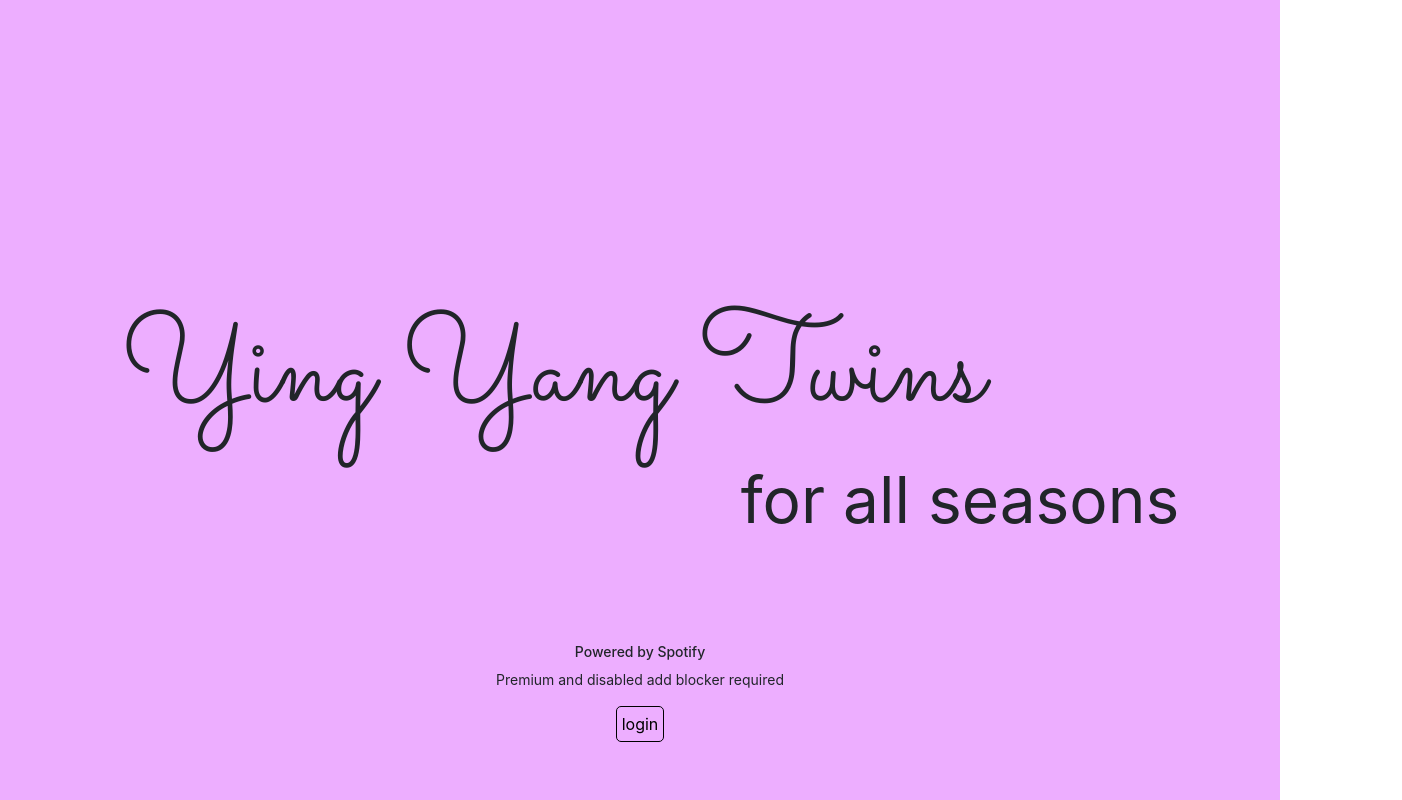
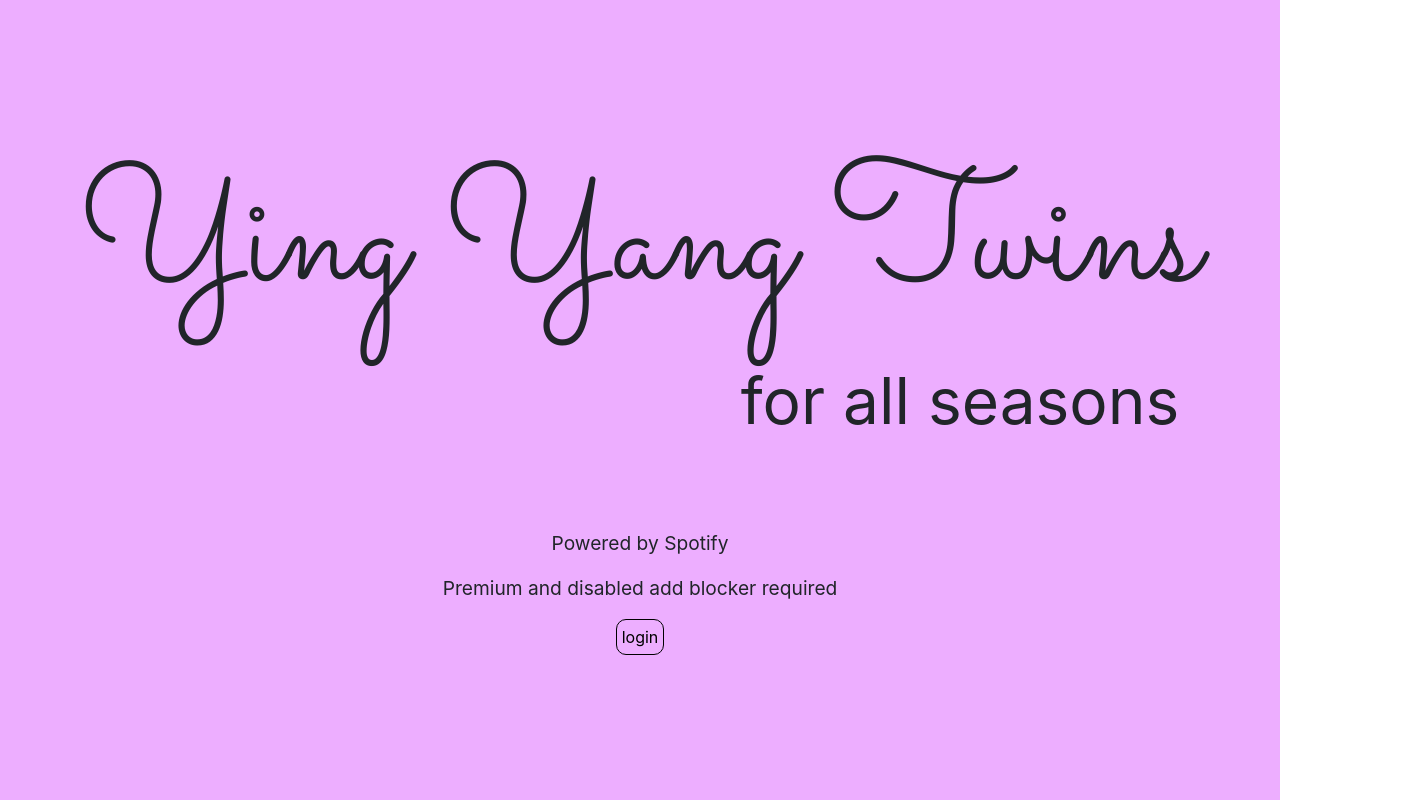
Before and after one commit to joshri/for-all-seasons, a React (Create React App) app: page / in a window 1280 px wide. Shown: the whole page, 1402 px wide, since content can reach past the window. Built offline with nearby package versions, Linux system fonts and the light colour scheme.

Commit message:
sass setup and restyle of login page

```diff
--- a/package.json
+++ b/package.json
@@ -10,6 +10,7 @@
 		"@testing-library/react": "^9.5.0",
 		"@testing-library/user-event": "^7.2.1",
 		"bootstrap": "^4.5.2",
+		"node-sass": "^4.14.1",
 		"passport-spotify": "^1.1.0",
 		"query-string": "^6.13.1",
 		"react": "^16.13.1",
--- a/src/Components/App.css
+++ /dev/null
@@ -1,57 +0,0 @@
-html {
-	font-family: 'Montserrat', sans-serif;
-	margin: 0 !important;
-	padding: 0 !important;
-}
-
-.title {
-	width: 100vw;
-	font-family: 'Sacramento', cursive;
-	font-size: 10vw;
-	margin-top: 30vh;
-	margin-right: 1vw;
-	margin-bottom: 0;
-	margin-left: 20vw;
-}
-
-a {
-	text-decoration: none;
-	color: black;
-}
-
-label {
-	font-size: 14px;
-	margin-right: 5px;
-	font-family: 'Montserrat', sans-serif;
-}
-
-button {
-	margin: 5px;
-	background: transparent;
-	border: none;
-	transition: color 0.5s;
-	font-family: 'Montserrat', sans-serif;
-}
-
-
-button:hover {
-	color: orange;
-}
-
-.modal {
-	background: '#E5CCEC';
-}
-@keyframes fadeIn {
-	0% {
-		opacity: 0;
-	}
-	100% {
-		opacity: 1;
-	}
-}
-
-@media(device-width: 600px) {
-    .artistform {
-        margin-bottom: 5vh !important
-    }
-}
--- a/src/Components/App.js
+++ b/src/Components/App.js
@@ -1,27 +1,30 @@
 import React, { useState, useEffect } from 'react';
-import 'bootstrap/dist/css/bootstrap.min.css';
-import './App.css';
+import './App.scss';
 import Home from './Home';
 import Header from './Header';
 import Login from './Login';
-import ArtistForm from './ArtistForm';
 
 import { ScriptCache } from './ScriptCache';
 
 function App() {
+	//tokens
+	let [access, setAccess] = useState('');
+	let [refresh, setRefresh] = useState('');
+	//web player sdk
 	let [playerId, setPlayerId] = useState('');
-	let [access, setAccess] = useState('');
 	let [ready, setReady] = useState(false);
-	let [refresh, setRefresh] = useState('');
+	//user id
 	let [id, setId] = useState('');
+	//spotify api data
 	let [artist, setArtist] = useState({ name: 'Ying Yang Twins' });
 	let [tracks, setTracks] = useState('');
 	let [currentlyPlaying, setCurrentlyPlaying] = useState({
 		name: 'Select a Track!',
 		cover: 'https://i.scdn.co/image/ab67616d000048511f52a7e9b573959c8e430974',
-		artists: [{ name: artist.name }],
+		artists: [{ name: '' }],
 	});
 
+	//web player set up - see script cache class below
 	function spotifySDKCallback() {
 		window.onSpotifyWebPlaybackSDKReady = () => {
 			if (access && !ready) {
@@ -72,7 +75,7 @@ function App() {
 	]);
 
 	useEffect(() => {
-		//grab access token and user id after login
+		//grab tokens and user id from url using query string module after login
 		const queryString = require('query-string');
 		let parsed = queryString.parse(window.location.search);
 		setAccess(parsed.accesstoken);
@@ -87,7 +90,6 @@ function App() {
 		return (
 			<div>
 				<Header artist={artist} access={access} setArtist={setArtist} />
-				<ArtistForm access={access} setArtist={setArtist} />
 				<Home
 					currentlyPlaying={currentlyPlaying}
 					setCurrentlyPlaying={setCurrentlyPlaying}
--- /dev/null
+++ b/src/Components/App.scss
@@ -0,0 +1,2 @@
+@import '../scss/config.scss';
+@import '../scss/styles.scss';
--- a/src/Components/ArtistForm.js
+++ b/src/Components/ArtistForm.js
@@ -23,9 +23,9 @@ function ArtistForm(props) {
 	};
 
 	return (
-		<div>
+		<div className='artist-form'>
 			<About show={show} handleClose={handleClose} />
-			<div className='artistform'>
+			<div>
 				<form onSubmit={loadArtist}>
 					<label htmlFor='artist'>Artist:</label>
 					<input
--- a/src/Components/Header.js
+++ b/src/Components/Header.js
@@ -1,11 +1,13 @@
 import React from 'react';
+import ArtistForm from './ArtistForm';
 
 function Header(props) {
 	return (
-		<div>
-			<h1>
+		<div className='header-container'>
+			<h1 className='header'>
 				{props.artist.name || 'Ying Yang Twins'} <span> - for all seasons</span>
 			</h1>
+			<ArtistForm access={props.access} setArtist={props.setArtist} />
 		</div>
 	);
 }
--- a/src/Components/Home.js
+++ b/src/Components/Home.js
@@ -4,6 +4,8 @@ import Playlist from './Playlist';
 import Spinner from 'react-bootstrap/Spinner';
 
 function Home(props) {
+	//this component creates the sorted playlist from the artist name passed down through App + ArtistForm
+
 	let [ids, setIds] = useState([]);
 	let [features, setFeatures] = useState([]);
 	let [seasonSorted, setSeasonSorted] = useState([]);
@@ -16,7 +18,7 @@ function Home(props) {
 	let artist = props.artist;
 	let tracks = { tracks: props.tracks, setTracks: props.setTracks };
 
-	//get tracks
+	//TODO: change three useEffects into asynchronous functions?
 	useEffect(() => {
 		//get 50 tracks from artist
 		fetch(
@@ -39,18 +41,19 @@ function Home(props) {
 				//search for remixes/duplicates
 				let forTracks = [];
 				let isDupe = false;
-
 				for (let i = 0; i < popSort.length; i++) {
 					isDupe = false;
-					//left paren is indicator of a remixed version
+					//separate title at left paren to test equality - we don't want to filter out songs with the same featured artist but different title, or songs with the same title and different features.
 					let popTest = popSort[i].name.split('(')[0];
 					for (let j = 0; j < forTracks.length; j++) {
 						let trackTest = forTracks[j].name.split('(')[0];
+						//test if title without features is the same
 						if (popTest.includes(trackTest) || trackTest.includes(popTest)) {
 							isDupe = true;
 							break;
 						}
 					}
+					//filters out artists with similar names that sneak onto the list
 					if (popSort[i].artists[0].name !== artist.name) {
 						isDupe = true;
 					}
@@ -69,13 +72,13 @@ function Home(props) {
 				let forIds = [];
 				forTracks.forEach((track) => forIds.push(track.id));
 				setIds(forIds);
-
 				tracks.setTracks(forTracks);
 			});
 	}, [access, artist]);
 
 	//once tracks are set, use ids to set audio features
 	useEffect(() => {
+		if (ids) {
 			fetch(`https://api.spotify.com/v1/audio-features/?ids=${ids.join(',')}`, {
 				headers: {
 					'Content-Type': 'application/json',
@@ -86,12 +89,13 @@ function Home(props) {
 				.then((res) => {
 					setFeatures(res['audio_features']);
 				});
+		}
 	}, [access, ids]);
 
 	useEffect(() => {
+		//once features are set, calculate season score and sort
+		if (features[0] != null) {
 			let seasonScore = [];
-
-		if (features[0] != null) {
 			for (let i = 0; i < features.length; i++) {
 				//some songs might not have audio features
 				if (
@@ -130,14 +134,14 @@ function Home(props) {
 	if (!seasonSorted.length) {
 		return (
 			<div>
-				<Spinner>Loading</Spinner>
+				<Spinner animation='border' role='status'/>
+				<h4>Loading...</h4>
 				<p>Stuck? Your add blocker might be blocking the Spotify API!</p>
 			</div>
 		);
 	} else {
 		return (
 			<div>
-
 				<Playlist
 					access={props.access}
 					currentlyPlaying={props.currentlyPlaying}
--- a/src/Components/Login.js
+++ b/src/Components/Login.js
@@ -2,58 +2,16 @@ import React from 'react';
 
 function Login(props) {
 	return (
-		<div
-			style={{
-				display: 'flex',
-				flexDirection: 'column',
-				justifyContent: 'center',
-				alignItems: 'center',
-				animation: 'fadeIn 1.5s ease-in forwards',
-				backgroundColor: '#EDAEFF',
-				minHeight: '100vh',
-				minWidth: '100vw',
-			}}>
+		<div className='animate'>
 			<h1 className='title'>Ying Yang Twins</h1>
 
-			<p
-				style={{
-					fontSize: '5vw',
-					marginTop: 0,
-					marginLeft: '50vw',
-					opacity: 0,
-					animation: 'fadeIn 1.5s 1.5s ease-in forwards',
-				}}>
-				for all seasons
-			</p>
-			<div style={{display: 'flex', flexDirection: 'column', justifyContent: 'center', alignItems: 'center',}}>
-				<h3
-					style={{
-						opacity: 0,
-						marginTop: '10vh',
-						fontSize: '14px',
-						animation: 'fadeIn 1.5s 3s ease-in forwards',
-					}}>
-					Powered by Spotify
-				</h3>
-				<p
-					style={{
-						animation: 'fadeIn 1.5s 3s ease-in forwards',
-						opacity: 0,
-						fontSize: '14px',
-						width: '100vw',
-						textAlign: 'center',
-					}}>
-					Premium and disabled add blocker required
-				</p>
+			<p className='animate-2'>for all seasons</p>
+			<div className='post-title'>
+				<p className='animate-3'>Powered by Spotify</p>
+				<p className='animate-3'>Premium and disabled add blocker required</p>
 				<a
-					href='https://seasons-backend.herokuapp.com/auth/spotify'
-					style={{
-						animation: 'fadeIn 1.5s 3s ease-in forwards',
-						border: '1px solid black',
-						opacity: 0,
-						borderRadius: '5px',
-						padding: '5px',
-					}}>
+					className='animate-a'
+					href='https://seasons-backend.herokuapp.com/auth/spotify'>
 					login
 				</a>
 			</div>
--- a/src/Components/Playlist.js
+++ b/src/Components/Playlist.js
@@ -12,7 +12,6 @@ function Playlist(props) {
 		for (let i = season.indexOf(track); i < season.length; i++) {
 			newUris.push(season[i].uri);
 		}
-
 		fetch(
 			`https://api.spotify.com/v1/me/player/play?device_id=${props.playerId}`,
 			{
--- /dev/null
+++ b/src/scss/config.scss
@@ -0,0 +1,64 @@
+//fonts
+$title: 'Sacramento', cursive;
+$body: 'Montserrat', sans-serif;
+
+//colors
+$background: #EDAEFF;
+$orange-highlight: #A9592C;
+$dark-blue-highlight: #065E64;
+$gold-highlight: #A9772C;
+
+//animations
+@keyframes fadeIn {
+	0% {
+		opacity: 0;
+	}
+	100% {
+		opacity: 1;
+	}
+}
+
+//extensions
+%flex {
+  display: flex;
+  flex-direction: column;
+	justify-content: space-evenly;
+	align-items: center;
+}
+
+//bootstrap
+:root {
+	--bs-blue: #0d6efd;
+	--bs-indigo: #6610f2;
+	--bs-purple: #6f42c1;
+	--bs-pink: #d63384;
+	--bs-red: #dc3545;
+	--bs-orange: #fd7e14;
+	--bs-yellow: #ffc107;
+	--bs-green: #198754;
+	--bs-teal: #20c997;
+	--bs-cyan: #0dcaf0;
+	--bs-white: #fff;
+	--bs-gray: #6c757d;
+	--bs-gray-dark: #343a40;
+	--bs-primary: #0d6efd;
+	--bs-secondary: #6c757d;
+	--bs-success: #198754;
+	--bs-info: #0dcaf0;
+	--bs-warning: #ffc107;
+	--bs-danger: #dc3545;
+	--bs-light: #f8f9fa;
+	--bs-dark: #212529;
+	--bs-font-sans-serif: $title;
+	--bs-font-monospace: $body;
+	--bs-gradient: linear-gradient(
+		180deg,
+		rgba(255, 255, 255, 0.15),
+		rgba(255, 255, 255, 0)
+	);
+}
+
+@import '~bootstrap/scss/bootstrap';
+@import '~bootstrap/scss/variables';
+@import '~bootstrap/scss/functions';
+@import '~bootstrap/scss/mixins';
--- /dev/null
+++ b/src/scss/styles.scss
@@ -0,0 +1,100 @@
+@import './config.scss';
+
+div {
+	@extend %flex;
+	width: 100%;
+	background: $background;
+	opacity: 0;
+    animation: fadeIn 1.5s ease-in forwards;
+    //login
+	&.animate {
+		justify-content: center;
+		min-height: 100vh;
+		min-width: 100vw;
+    }
+    &.post-title {
+        margin-top: 10vh;
+    }
+    //header
+    &.header-container {
+        align-items: start;
+        height: 20vh;
+        span {
+            font-size: 12px;
+        }
+    }
+}
+
+h1 {
+    font-family: $title;
+    //login
+	&.title {
+		font-size: 13vw;
+	}
+	span {
+		font-family: $body;
+    }
+    //header
+    &.header {
+        font-size: 10vw;
+        z-index: -1;
+        overflow: visible;
+        text-align: left;
+    }
+}
+
+p {
+    //login
+	&.animate-2 {
+		font-size: 5vw;
+		opacity: 0;
+		animation: fadeIn 1.5s 1.5s ease-in forwards;
+		margin: 0 0 0 50vw;
+    }
+    &.animate-3 {
+        font-size: 1.5vw;
+        opacity: 0;
+		animation: fadeIn 1.5s 3s ease-in forwards;
+    }
+}
+
+a {
+	text-decoration: none;
+    color: black;
+    transition: color .5s, border .5s;
+    //login
+    &.animate-a {
+        border: 1.5px solid black;
+        border-radius: 10px;
+        padding: 5px;
+        animation: fadeIn 1.5s 3s ease-in forwards;
+    }
+}
+
+a:hover {
+    color: $gold-highlight;
+    border-color: $gold-highlight;
+    text-decoration: none;
+}
+
+button {
+	background: transparent;
+	border: none;
+	transition: color 0.5s;
+	font-family: $body;
+}
+
+button:hover {
+	color: $gold-highlight;
+}
+
+.modal {
+	background: '#E5CCEC';
+}
+
+form {
+    @extend %flex;
+    flex-direction: row;
+    justify-content: flex-start;
+    width: 100%;
+}
```
Also changed, not shown: 1 other file (tests, documents, lock files or other folders). Lines whose indentation alone changed are shown as unchanged.
